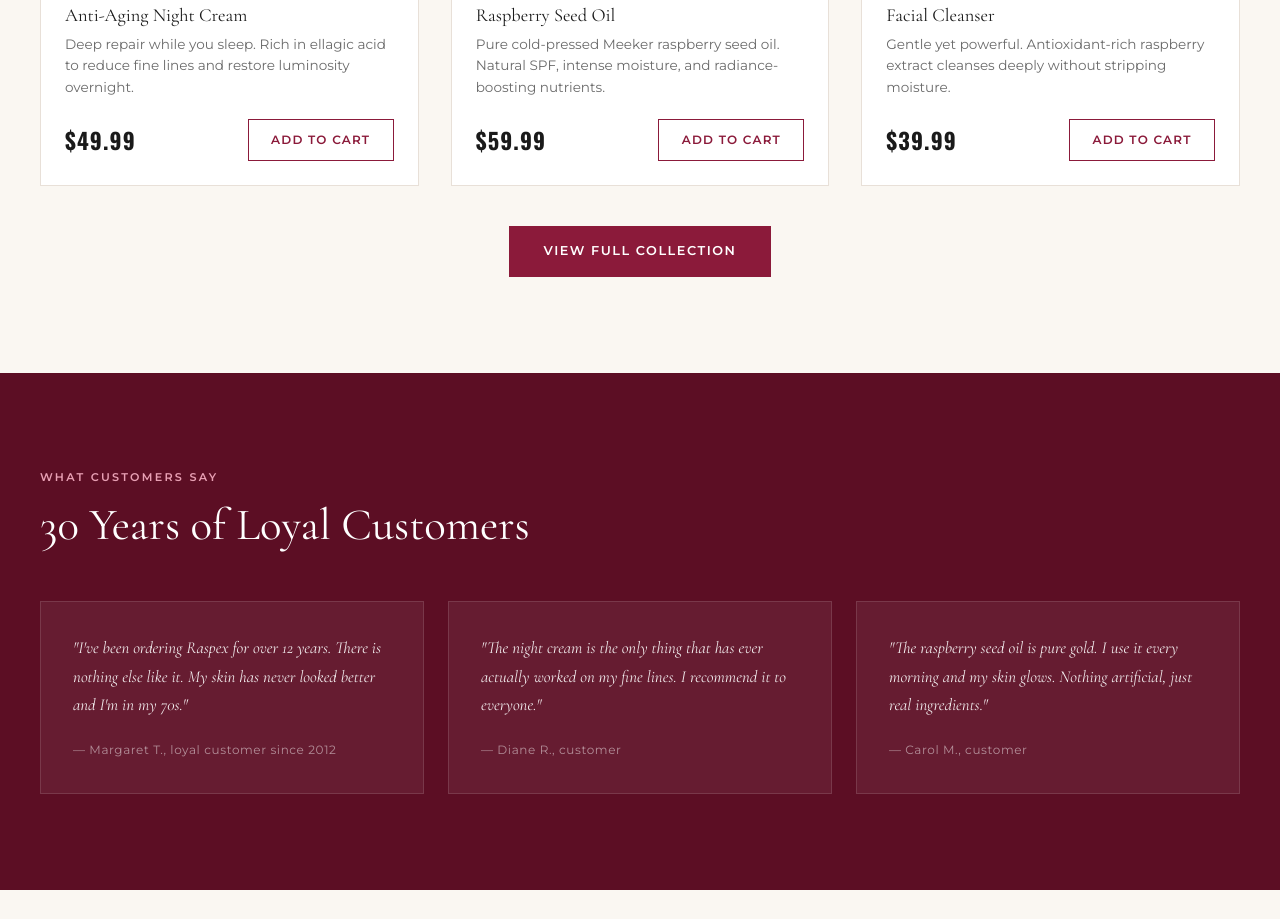
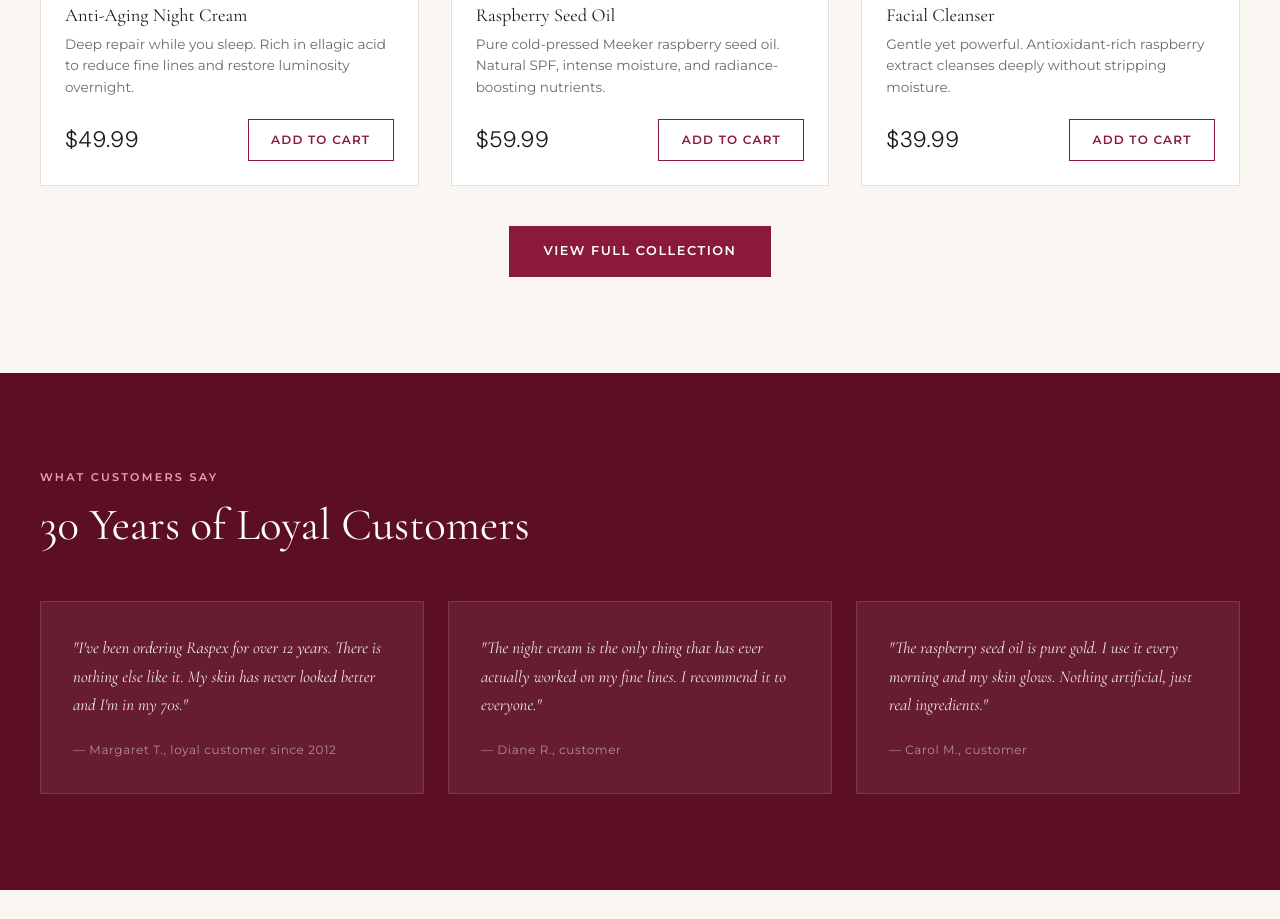
Before and after one commit to selahsiteservices/Raspex, a plain HTML site: page index.html in a window 1280 px wide. Shown: the part 1740-2659 px from the top of the page. Drawn offline with nearby package versions, Linux system fonts and the light colour scheme.

Commit message:
Change price font to DM Sans clean minimal

```diff
--- a/index.html
+++ b/index.html
@@ -7,7 +7,7 @@
   <link rel="stylesheet" href="styles.css" />
   <link rel="preconnect" href="https://fonts.googleapis.com" />
   <link rel="preconnect" href="https://fonts.gstatic.com" crossorigin />
-  <link href="https://fonts.googleapis.com/css2?family=Cormorant+Garamond:ital,wght@0,300;0,400;0,500;0,600;1,300;1,400&family=Montserrat:wght@300;400;500;600&family=Oswald:wght@600;700&display=swap" rel="stylesheet" />
+  <link href="https://fonts.googleapis.com/css2?family=Cormorant+Garamond:ital,wght@0,300;0,400;0,500;0,600;1,300;1,400&family=Montserrat:wght@300;400;500;600&family=DM+Sans:wght@300;400;500&display=swap" rel="stylesheet" />
 </head>
 <body>
 
--- a/styles.css
+++ b/styles.css
@@ -205,7 +205,7 @@ nav {
 .product-info h3 { margin-bottom: 0.5rem; font-size: 1.15rem; }
 .product-info p { color: var(--muted); font-size: 0.85rem; line-height: 1.6; margin-bottom: 1.25rem; }
 .product-footer { display: flex; align-items: center; justify-content: space-between; }
-.price { font-family: 'Oswald', sans-serif; font-size: 1.4rem; font-weight: 700; color: var(--charcoal); letter-spacing: 0.05em; }
+.price { font-family: 'DM Sans', var(--font-sans); font-size: 1.4rem; font-weight: 300; color: var(--charcoal); letter-spacing: 0.02em; }
 
 /* ── Cart FAB ── */
 .cart-fab {
```
Also changed, not shown: shop.html (+1 -1 lines).
